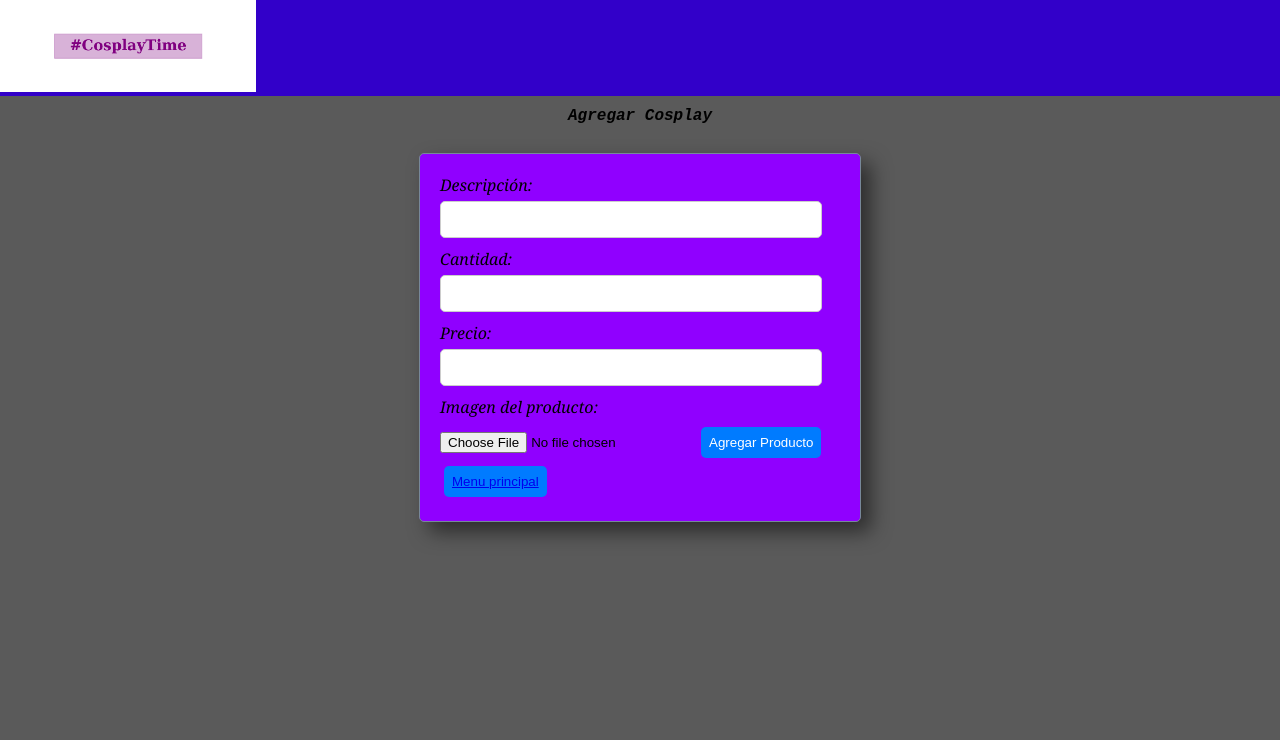
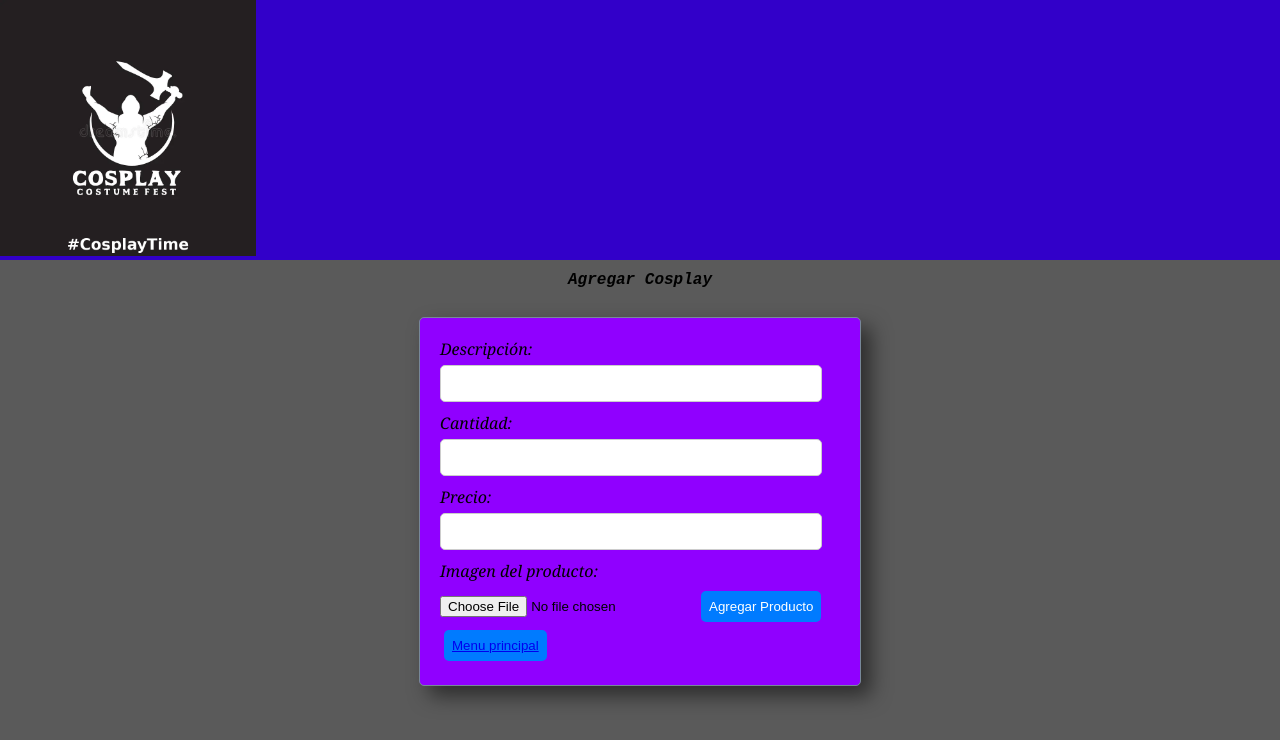
Before and after one commit to BrianFDrakmo/cosplaytime, a plain HTML site: page altas.html in a window 1280 px wide. Drawn offline with Linux system fonts and the light colour scheme.

Commit message:
Update altas.html

```diff
--- a/altas.html
+++ b/altas.html
@@ -12,7 +12,7 @@
 <body>
     <header>
         <nav class="navbar-index ">
-            <img class="logo-nav" src="./static/imagenes/cosplay_time_logo.png" alt="logo agencia de aprendizaje">
+            <img class="logo-nav" src="./static/imagenes/cosplay-logo-interview.png" alt="logo agencia de aprendizaje">
         </nav>
     </header>
 
```
